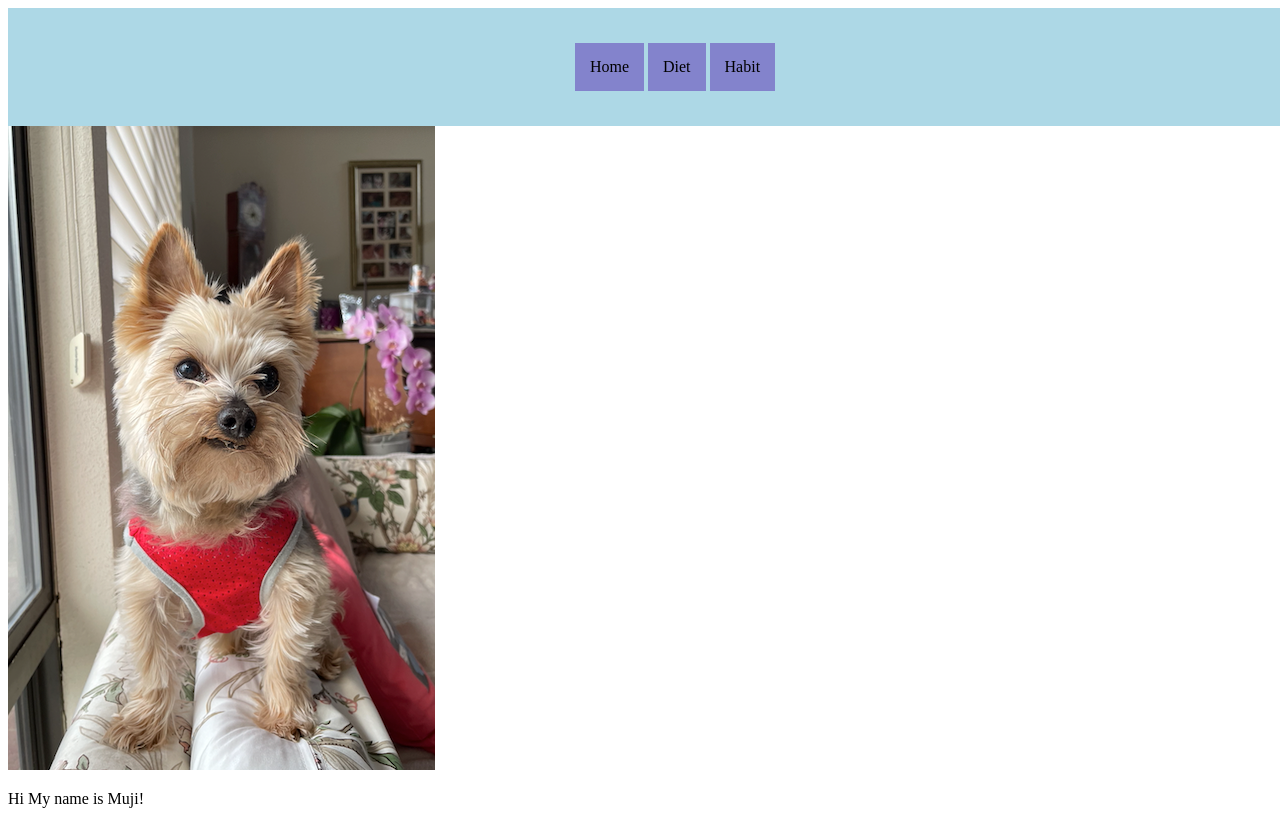
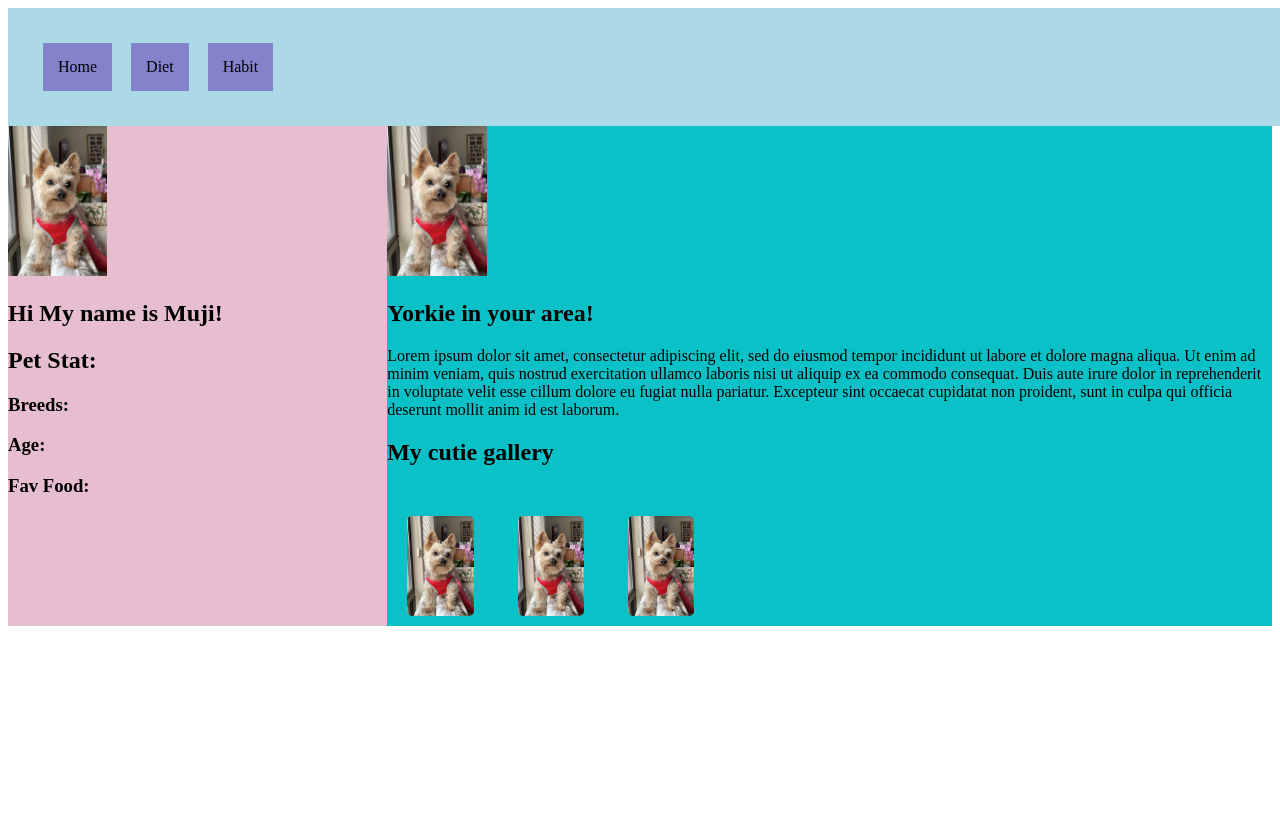
Before and after one commit to Tiratiwan/Tiratiwan_Repo, a plain HTML site: page index.html in a window 1280 px wide. Shown: the top 824 px of the page. After the commit the page ends 800 px from the top, so only its background shows below. Drawn offline with Linux system fonts and the light colour scheme.

Commit message:
updateNav and right div

```diff
--- a/index.css
+++ b/index.css
@@ -1,15 +1,41 @@
+
 .inline-block{
     display: inline-block;
     padding: 15px;
     background-color: rgb(131, 131, 204);
-    margin-left: right;
+    margin-right: 15px;
 
 }
 .block_element {
     width: 100%;
     background-color: lightblue;
-    margin-left: auto;
-    margin: 0 auto;
-    text-align: center;
+    margin-left: 20px;
+    margin:0 auto;
+    text-align:left;
     padding: 35px;
 }
+
+.left{
+    height:500px;
+    float:left;
+    background-color: rgb(231, 190, 207);
+    width: 30%;
+
+
+
+    }
+.right{
+        height:500px;
+        float:right;
+        background-color: rgb(10, 193, 199);
+        width: 70%;
+
+
+        }
+.card {
+            display: inline-block;
+            border-radius: 5px;
+            height: 100px;
+            margin: 20px;
+            margin-top: 30px;
+          }
--- a/index.html
+++ b/index.html
@@ -19,13 +19,31 @@
        </nav>
     <section class="wrapper">
         <div class="left">
-          <img src="Muji.png">
-          <p>Hi My name is Muji!</p>
+          <img src="Muji.png"
+          height="150px">
+          <h1>Hi My name is Muji!</h1>
+          <h2>Pet Stat:</h2>
+          <h3>Breeds:</h3>
+          <h3>Age:</h3>
+          <h3>Fav Food:</h3>
         </div>
 
         <div class="right">
+            <div>
+            <img src="Muji.png" height="150px">
+            <h1>Yorkie in your area!</h1>
+            <p>
+                Lorem ipsum dolor sit amet, consectetur adipiscing elit, sed do eiusmod tempor incididunt ut labore et dolore magna aliqua. Ut enim ad minim veniam, quis nostrud exercitation ullamco laboris nisi ut aliquip ex ea commodo consequat. Duis aute irure dolor in reprehenderit in voluptate velit esse cillum dolore eu fugiat nulla pariatur. Excepteur sint occaecat cupidatat non proident, sunt in culpa qui officia deserunt mollit anim id est laborum.
+              </p>
+            </div>
 
-        </div>
+            <div>
+                <h1>My cutie gallery</h1>
+                <img class="card" src="Muji.png" height="100px">
+                <img class="card" src="Muji.png" height="100px">
+                <img class="card" src="Muji.png" height="100px">
+            </div>
+             </div>
 
     </section>
 
```
